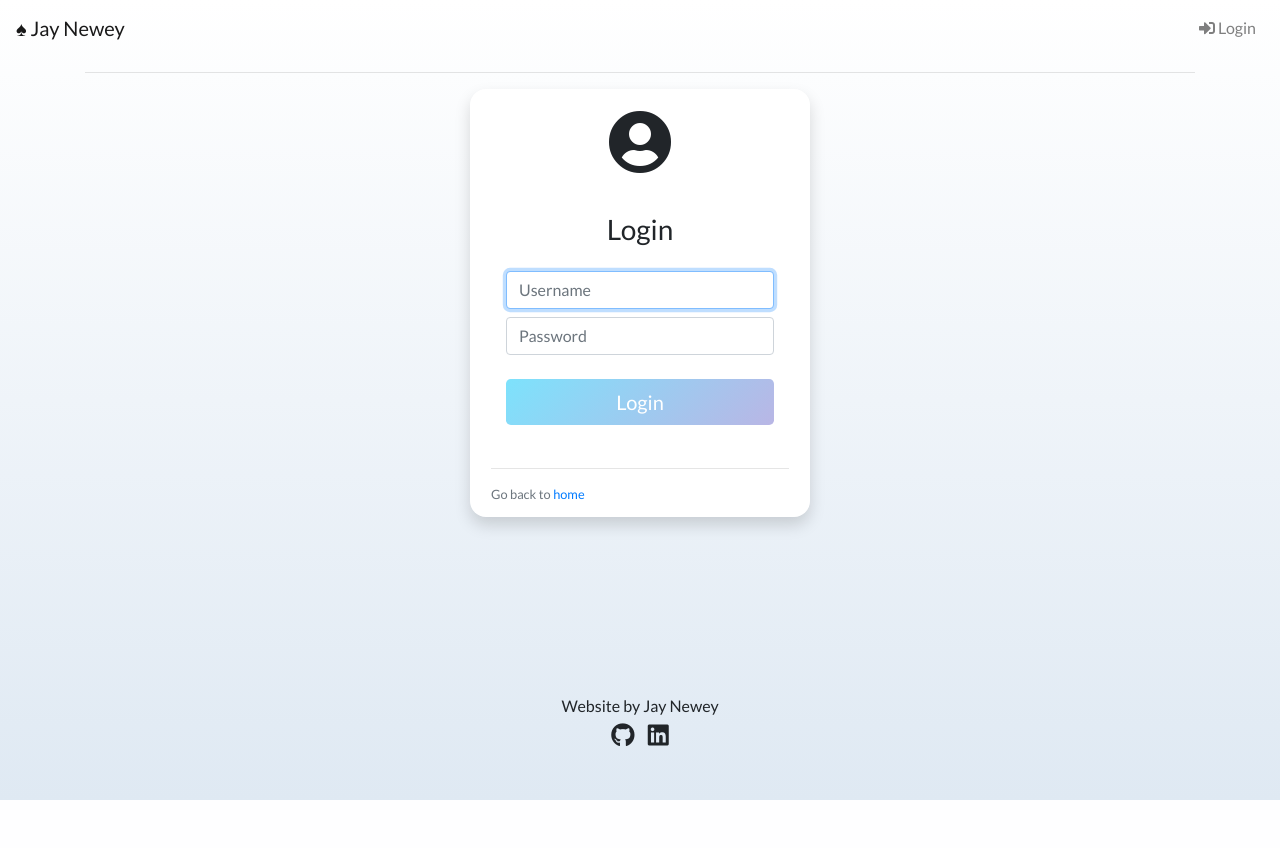
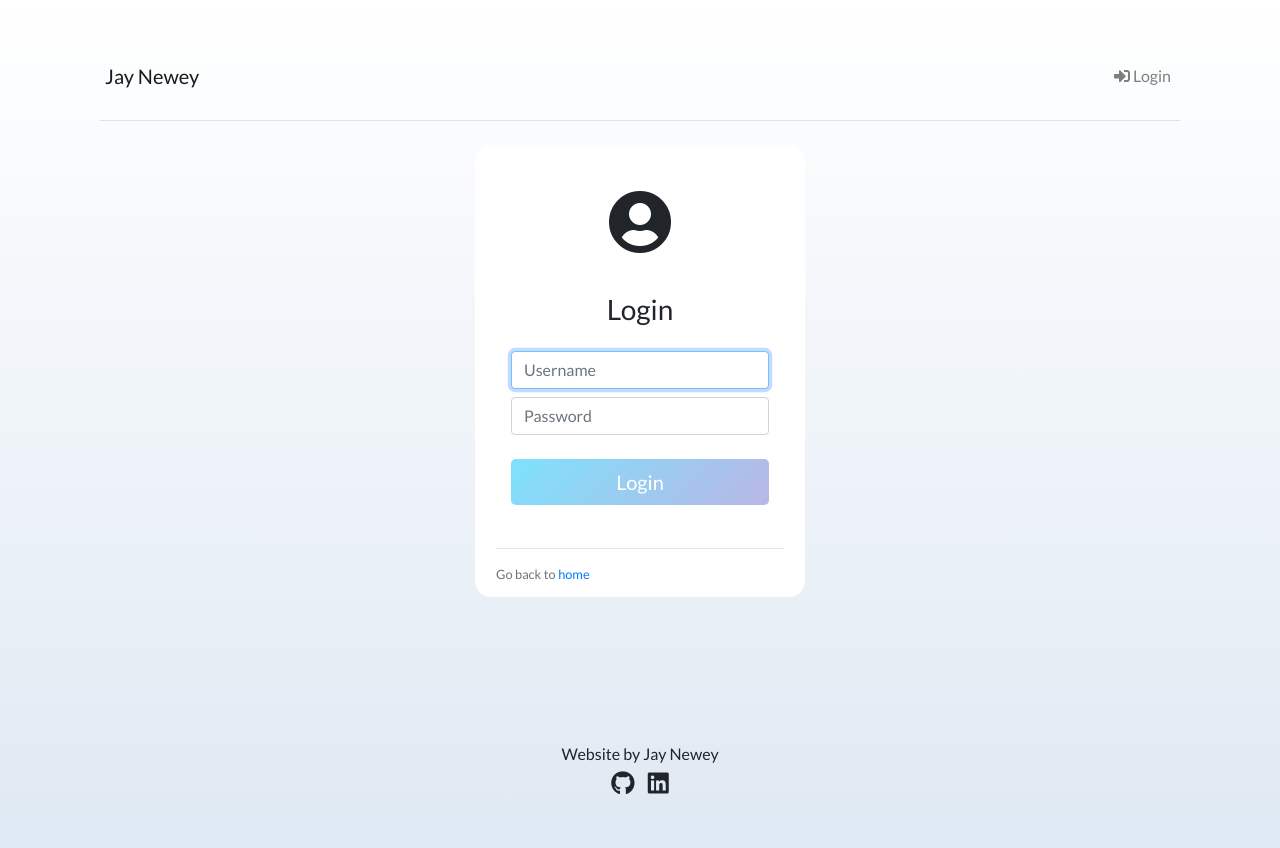
Before and after one commit to jaynewey/my-first-blog, a Django app: page /accounts/login/ in a window 1280 px wide. Before the commit the page ends 800 px from the top, so only its background shows below. Run offline with Django 3.2, Linux system fonts and the light colour scheme; some libraries are stand-ins or nearby versions.

Commit message:
Update website theme

```diff
--- a/blog/templates/blog/base.html
+++ b/blog/templates/blog/base.html
@@ -8,14 +8,14 @@
         <script src="https://ajax.googleapis.com/ajax/libs/jquery/3.5.1/jquery.min.js"></script>
         <script src="https://cdnjs.cloudflare.com/ajax/libs/popper.js/1.16.0/umd/popper.min.js"></script>
         <script src="https://maxcdn.bootstrapcdn.com/bootstrap/4.4.1/js/bootstrap.min.js"></script>
-        <link href='//fonts.googleapis.com/css?family=Lato&subset=latin,latin-ext' rel='stylesheet' type='text/css'>
+        <link href='//fonts.googleapis.com/css?family=Lato|Roboto+Mono&subset=latin,latin-ext' rel='stylesheet' type='text/css'>
         <link href='https://cdnjs.cloudflare.com/ajax/libs/font-awesome/5.13.0/css/all.min.css' rel='stylesheet'>
         <link rel="stylesheet" href="https://cdnjs.cloudflare.com/ajax/libs/animate.css/4.0.0/animate.min.css"/>
         <link rel="stylesheet" href="{% static 'css/blog.css' %}">
     </head>
-    <body class="d-flex flex-column min-vh-100">
+    <body class="container mt-5 d-flex flex-column min-vh-100">
         <div class="navbar navbar-expand-lg navbar-light">
-            <a class="navbar-brand" href="/">♠ Jay Newey</a>
+            <a class="navbar-brand px-1 py-0" href="/">Jay Newey</a>
               <button class="navbar-toggler" type="button" data-toggle="collapse" data-target="#navbarNavDropdown" aria-controls="navbarNavDropdown" aria-expanded="false" aria-label="Toggle navigation">
     <span class="fa fa-bars"></span>
   </button>
@@ -37,12 +37,11 @@
                 </ul>
             </div>
         </div>
-        <div class="container wrapper flex-grow-1 overflow-hidden">
+        <div class="container wrapper flex-grow-1 overflow-hidden  animate__animated animate__fadeIn">
             <hr class="solid">
             {% block content %}
             {% endblock %}
         </div>
-        <hr class="solid">
         <footer class="py-5 text-center">
             <div class="container">
                 <p class="m-0 text-center">Website by Jay Newey</p>
--- a/blog/templates/blog/post_detail.html
+++ b/blog/templates/blog/post_detail.html
@@ -3,8 +3,8 @@
 {% block content %}
 
     <div class="post">
-        <div class="card mb-4 shadow animate__animated animate__fadeInUp">
-            <div class="card-body">
+        <div class="mb-4">
+            <div>
                 <h1>{{ post.title }}
                 {% if user.is_authenticated %}
                     <a style="float: right; color: black;" href="{% url 'post_edit' pk=post.pk %}"><span class="fa fa-edit"></span></a>
@@ -22,6 +22,8 @@
                 <div class="mb-1 text-muted">by {{ post.author }}</div>
                 <p>{{ post.formatted_markdown|safe }}</p>
             </div>
+            <hr class="solid">
+            <small class="text-muted">This post was last updated on {{ post.published_date }}</small>
         </div>
     </div>
 {% endblock %}
--- a/blog/templates/registration/login.html
+++ b/blog/templates/registration/login.html
@@ -2,10 +2,10 @@
 
 {% block content %}
 
-<div class="col-sm-4 mx-auto">
-    <div class="card mx-auto mb-4 shadow animate__animated animate__pulse">
+<div class="col-sm-4 mx-auto mt-4">
+    <div class="card mx-auto mb-4 animate__animated animate__fadeInRight">
         <div class="card-body text-center">
-            <span style="font-size:4rem" class="fa fa-user-circle mb-4"></span>
+            <span style="font-size:4rem" class="fa fa-user-circle my-4"></span>
               {% if user.is_authenticated %}
                 <h1 class="h3 mb-4 font-weight-normal text-center">Logout</h1>
                 <p>You are logged in as {{ user.username }}</p>
```
Also changed, not shown: blog/static/css/blog.css (+52 -5 lines), blog/templates/blog/post_list.html (+4 -9 lines).
